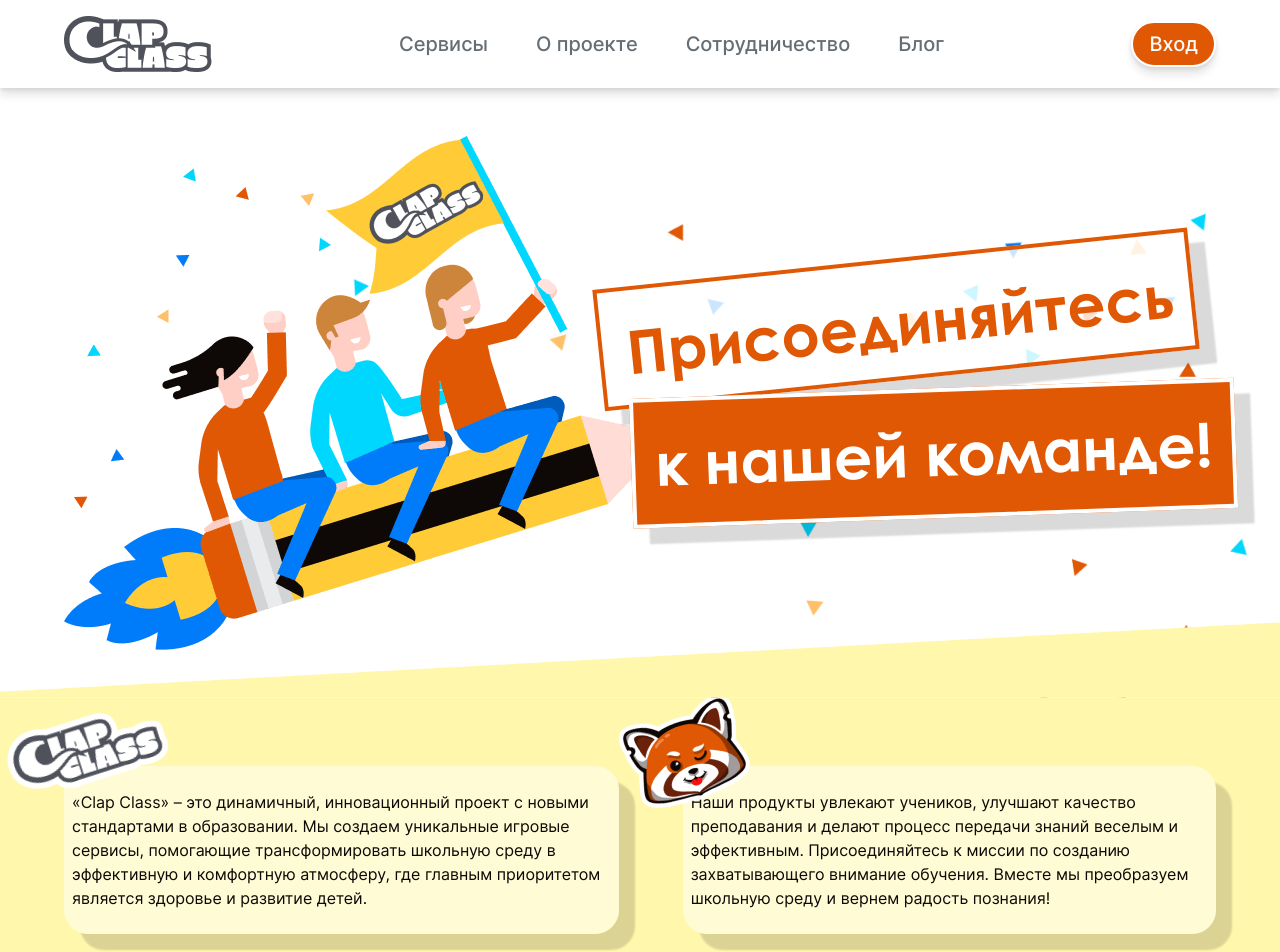
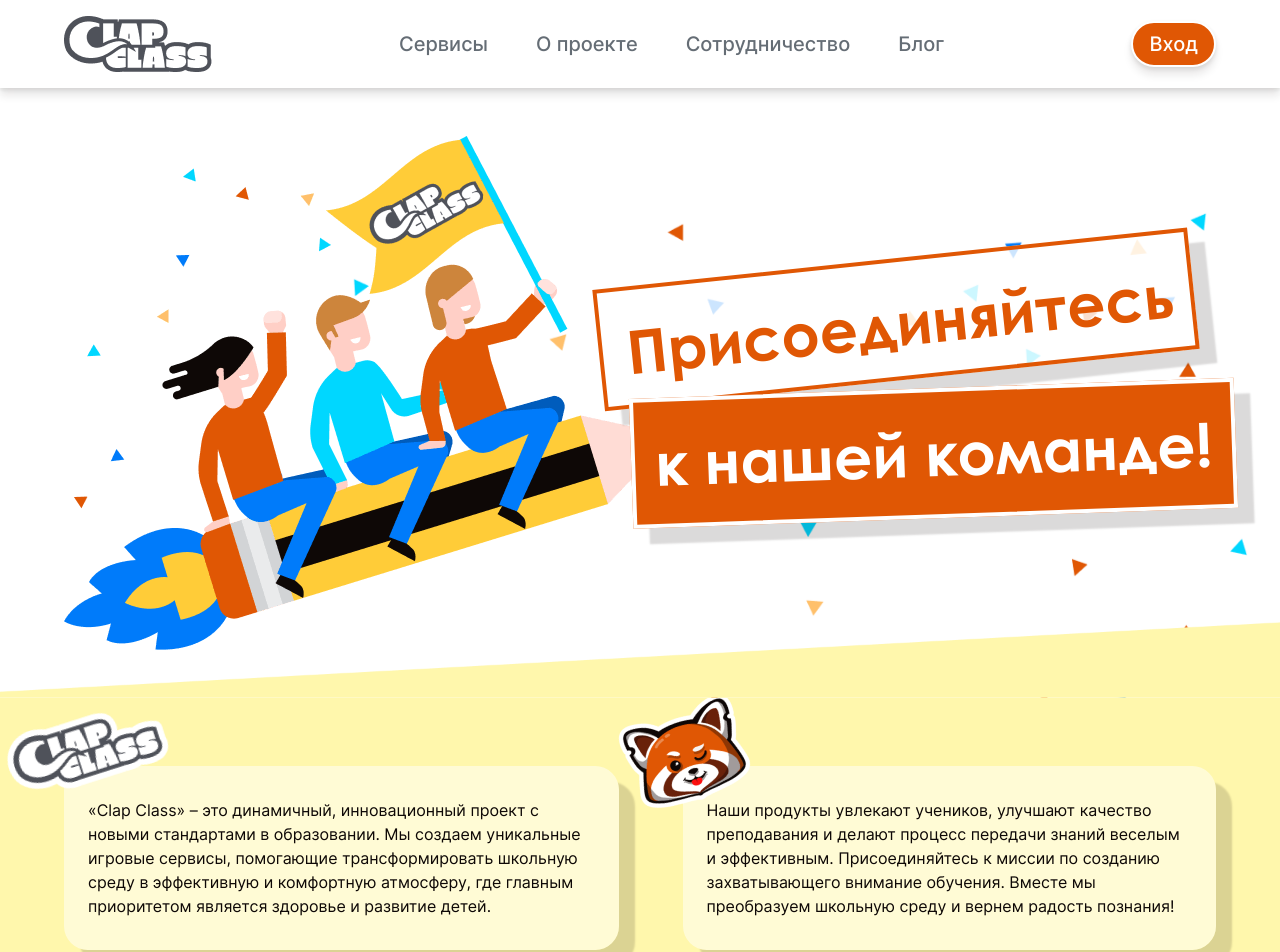
Before and after one commit to Nazarov-Dmitriy/ClapClass, a Vue app: page /cooperation in a window 1280 px wide. Shown: the top 952 px of the page. Built offline with nearby package versions, Linux system fonts and the light colour scheme.

Commit message:
fix_cooperation_.slider__card-text

```diff
--- a/src/components/cooperation/SliderCooperation.vue
+++ b/src/components/cooperation/SliderCooperation.vue
@@ -167,6 +167,7 @@ onUnmounted(() => {
     top: -30px;
 }
 .slider__card-text {
+    padding: 8px 16px;
     font-weight: 400;
     font-size: 16px;
     line-height: 1.5;
```
